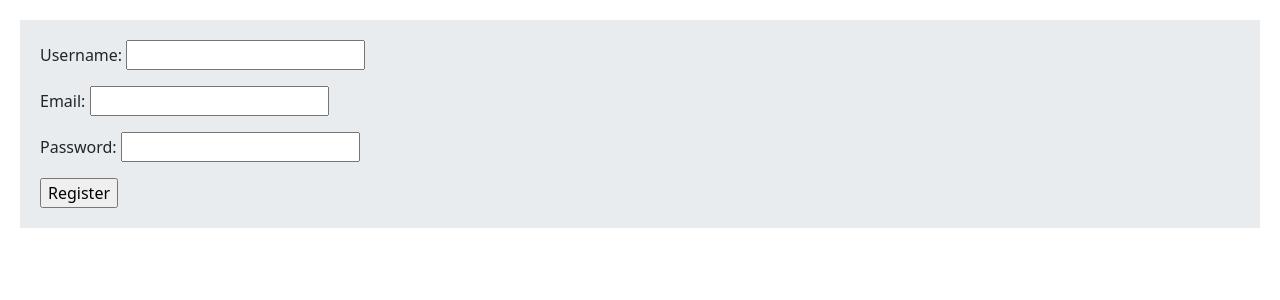
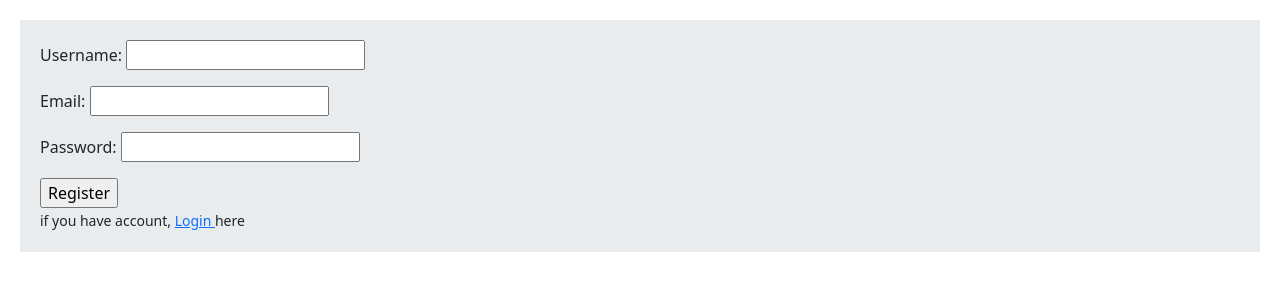
Before and after one commit to realbozorgmehr/django-simple-todo, a Django app: page /accounts/register/ in a window 1280 px wide. Shown: the part 62-362 px from the top of the page. Run offline with Django 5.2, Linux system fonts and the light colour scheme.

Commit message:
updated login and register

```diff
--- a/templates/login.html
+++ b/templates/login.html
@@ -9,4 +9,5 @@
         {{ form.as_p }}
         <input type="submit" value="Login">
     </form>
+    <small> you don't have account?<a href="{% url 'user_register' %}"> Create </a> one </small>
 {% endblock %}
--- a/templates/register.html
+++ b/templates/register.html
@@ -9,4 +9,5 @@
         {{ form.as_p }}
         <input type="submit" value="Register">
     </form>
+    <small> if you have account, <a href="{% url 'user_login' %}"> Login </a> here </small>
 {% endblock %}
```
